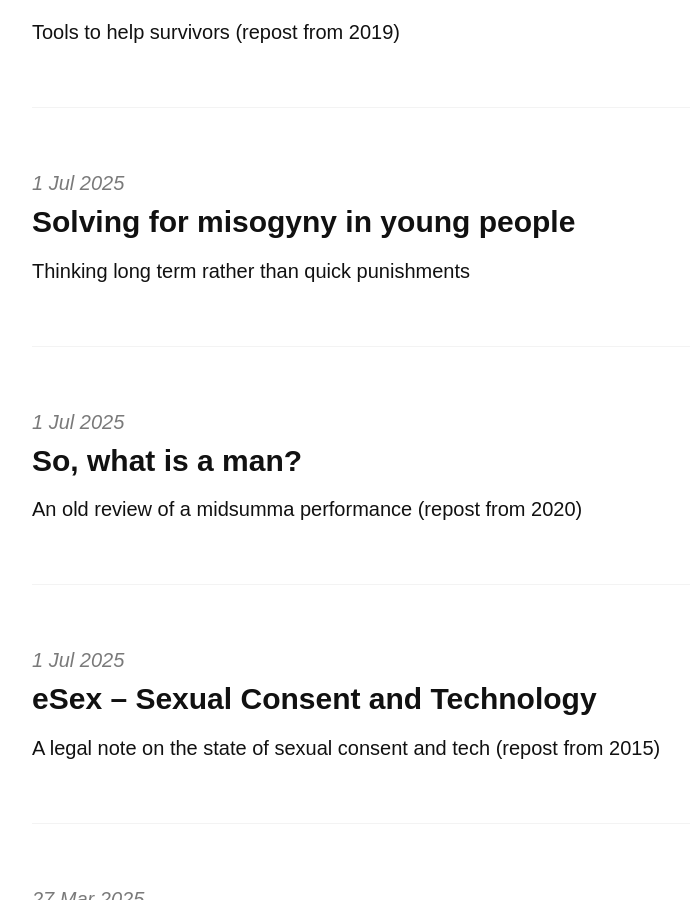
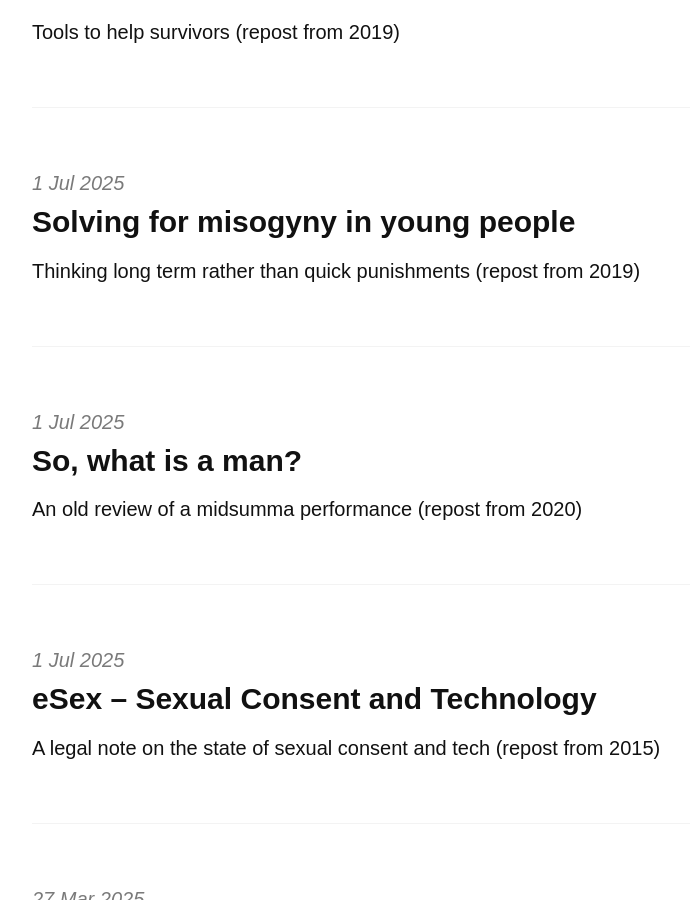
Before and after one commit to ryanward-io/ryanward-io.github.io, a Jekyll site: the page built from blog.html, in a window 1280 px wide and 900 px high, scrolled down 480 px. Shown: the whole window, without its empty margins (188-878 px from the left). Built offline with Jekyll 4.4.1, drawn with Linux system fonts in a browser that asks for light colours; nearby versions of some CDN libraries; some web fonts are replaced.

Commit message:
Adding year to the summary repost

```diff
--- a/collections/_posts/2025-07-01-misogyny-youth.md
+++ b/collections/_posts/2025-07-01-misogyny-youth.md
@@ -2,7 +2,7 @@
 layout: post
 title: Solving for misogyny in young people
 date: 2025-07-01
-summary: Thinking long term rather than quick punishments
+summary: Thinking long term rather than quick punishments (repost from 2019)
 categories: geospatial
 mathjax: true
 ---
```
